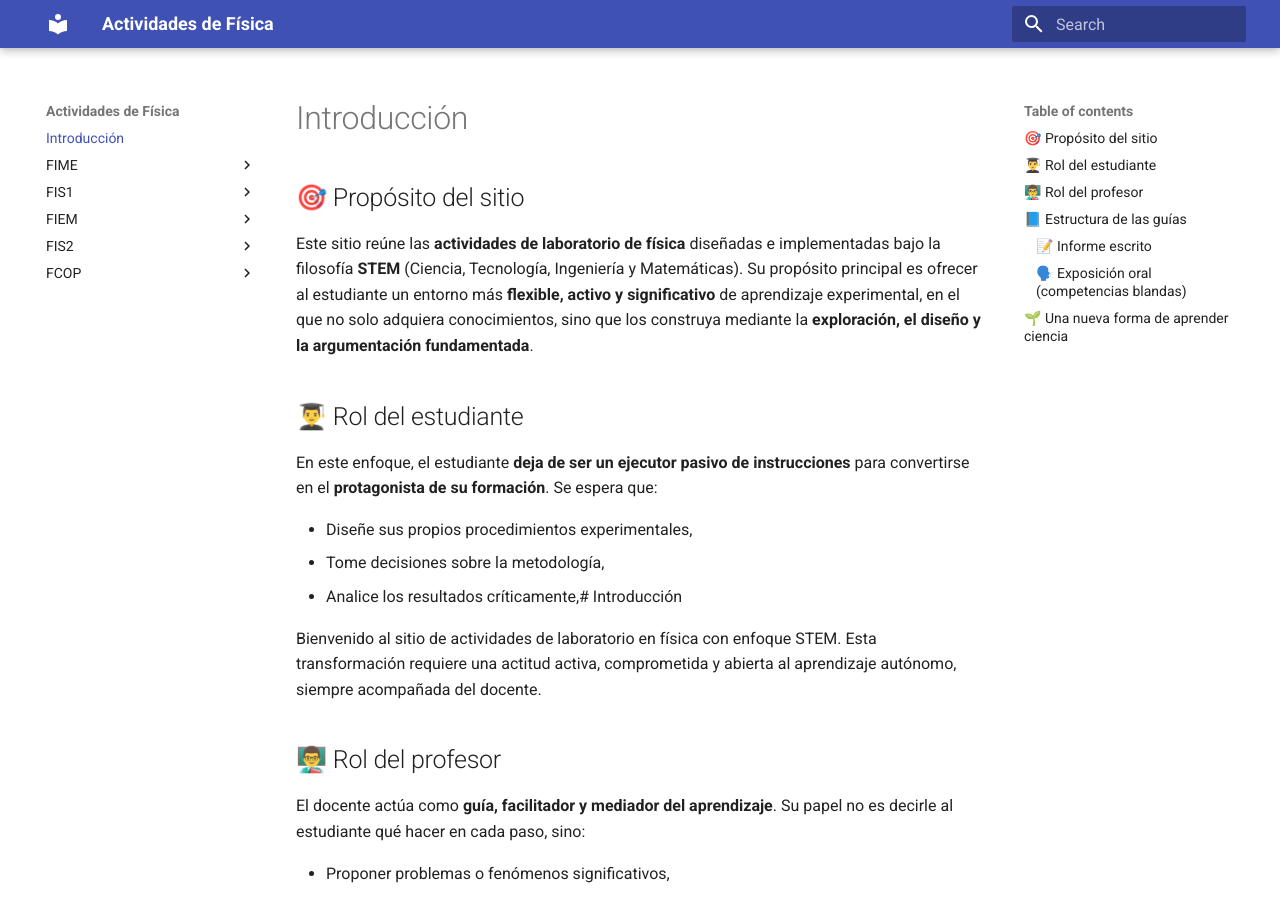
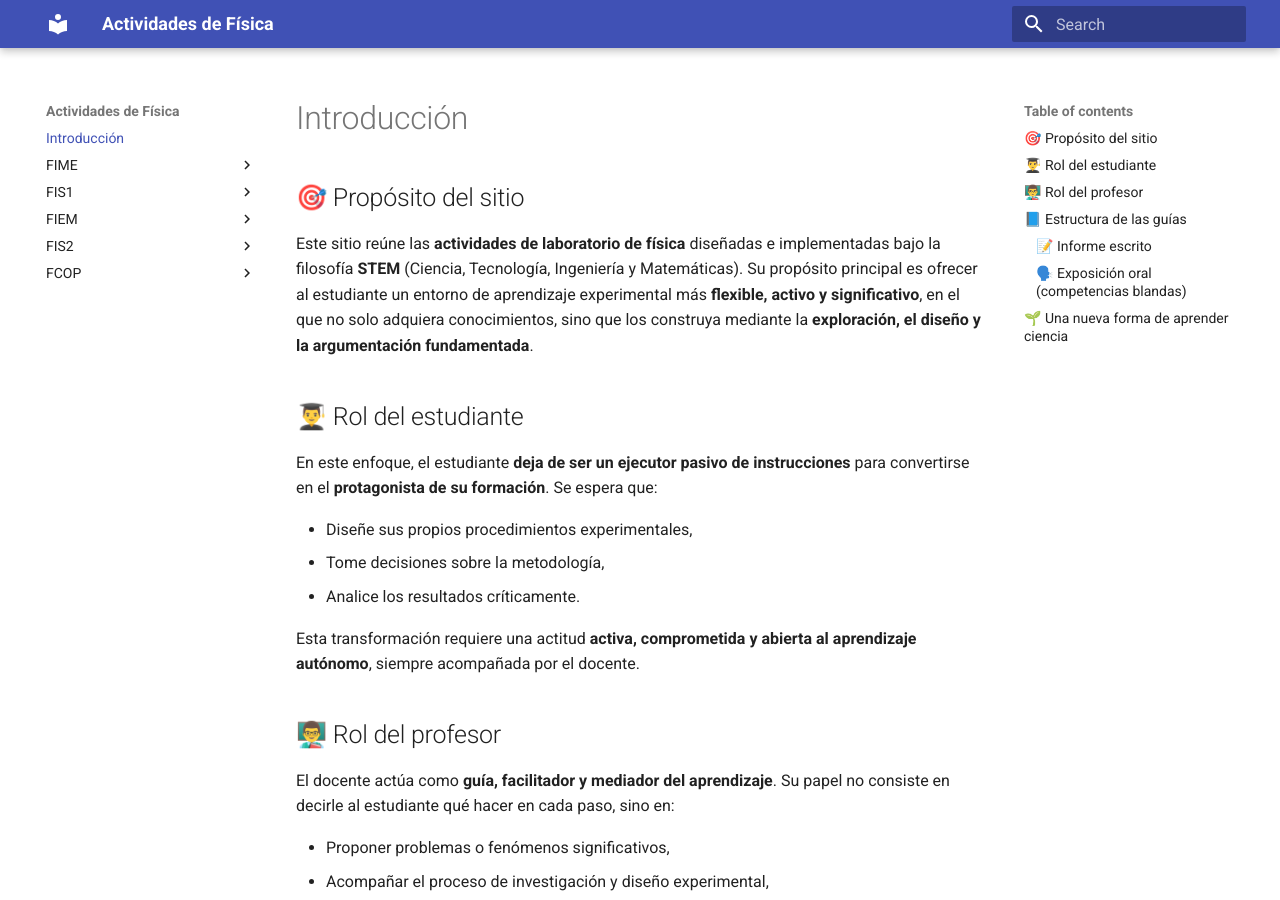
Before and after one commit to ladino72/STEM, an MkDocs documentation site: the page built from docs/index.md, in a window 1280 px wide and 900 px high. Built offline with MkDocs 1.6.1 and Material for MkDocs 9.7.7, drawn with Linux system fonts in a browser that asks for light colours; some of the changed text lies outside the part shown.

Commit message:
Listas correccionesmas pequeños cambios de estilo en intro  para deploy automático MkDocs

```diff
--- a/docs/index.md
+++ b/docs/index.md
@@ -1,6 +1,6 @@
 ## 🎯 Propósito del sitio
 
-Este sitio reúne las **actividades de laboratorio de física** diseñadas e implementadas bajo la filosofía **STEM** (Ciencia, Tecnología, Ingeniería y Matemáticas). Su propósito principal es ofrecer al estudiante un entorno más **flexible, activo y significativo** de aprendizaje experimental, en el que no solo adquiera conocimientos, sino que los construya mediante la **exploración, el diseño y la argumentación fundamentada**.
+Este sitio reúne las **actividades de laboratorio de física** diseñadas e implementadas bajo la filosofía **STEM** (Ciencia, Tecnología, Ingeniería y Matemáticas). Su propósito principal es ofrecer al estudiante un entorno de aprendizaje experimental más **flexible, activo y significativo**, en el que no solo adquiera conocimientos, sino que los construya mediante la **exploración, el diseño y la argumentación fundamentada**.
 
 ## 👨‍🎓 Rol del estudiante
 
@@ -8,14 +8,13 @@ En este enfoque, el estudiante **deja de ser un ejecutor pasivo de instrucciones
 
 - Diseñe sus propios procedimientos experimentales,
 - Tome decisiones sobre la metodología,
-- Analice los resultados críticamente,# Introducción
+- Analice los resultados críticamente.
 
-Bienvenido al sitio de actividades de laboratorio en física con enfoque STEM.
-Esta transformación requiere una actitud activa, comprometida y abierta al aprendizaje autónomo, siempre acompañada del docente.
+Esta transformación requiere una actitud **activa, comprometida y abierta al aprendizaje autónomo**, siempre acompañada por el docente.
 
 ## 👨‍🏫 Rol del profesor
 
-El docente actúa como **guía, facilitador y mediador del aprendizaje**. Su papel no es decirle al estudiante qué hacer en cada paso, sino:
+El docente actúa como **guía, facilitador y mediador del aprendizaje**. Su papel no consiste en decirle al estudiante qué hacer en cada paso, sino en:
 
 - Proponer problemas o fenómenos significativos,
 - Acompañar el proceso de investigación y diseño experimental,
@@ -49,14 +48,14 @@ Cada grupo debe entregar un informe con:
 
 ### 🗣️ Exposición oral (competencias blandas)
 
-En la segunda sesión (cuando aplica), **todos los grupos deben realizar una exposición de aproximadamente 10 minutos**, en la que **todos los integrantes participan**. El objetivo de esta actividad es:
+En la segunda sesión (cuando aplique), **todos los grupos deben realizar una exposición de aproximadamente 10 minutos**, en la que **todos los integrantes participen**. El objetivo de esta actividad es:
 
 - Fortalecer habilidades de **comunicación oral**,
 - Desarrollar **competencias blandas** como el trabajo en equipo, la argumentación, la claridad expositiva y el pensamiento reflexivo,
 - Responder preguntas del profesor y otros grupos,
 - Justificar decisiones y discutir los resultados de manera crítica.
 
-Esta dimensión comunicativa es clave en la formación de ingenieros y científicos, y es una de las principales razones por las que **las guías fueron rediseñadas** bajo la metodología STEM.
+Esta dimensión comunicativa es clave en la formación de ingenieros y científicos, y representa una de las principales razones por las que **las guías fueron rediseñadas** bajo la metodología STEM.
 
 ## 🌱 Una nueva forma de aprender ciencia
 
```
